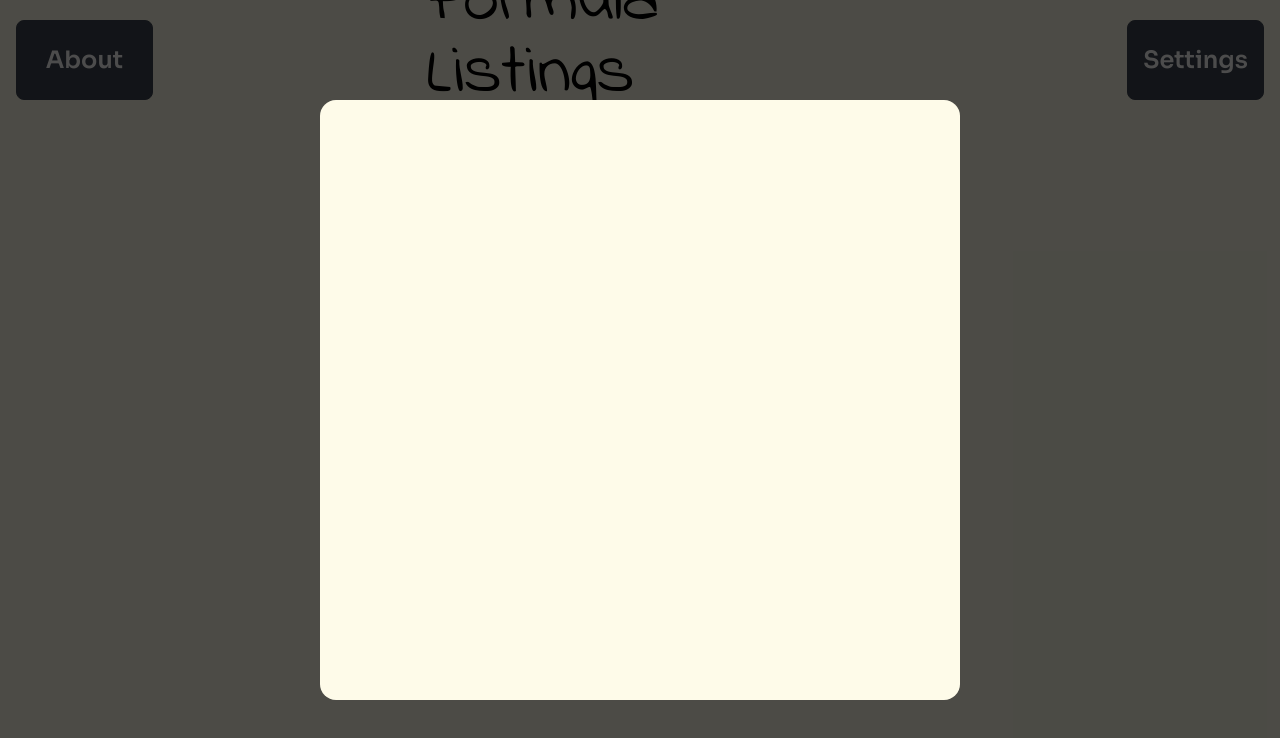
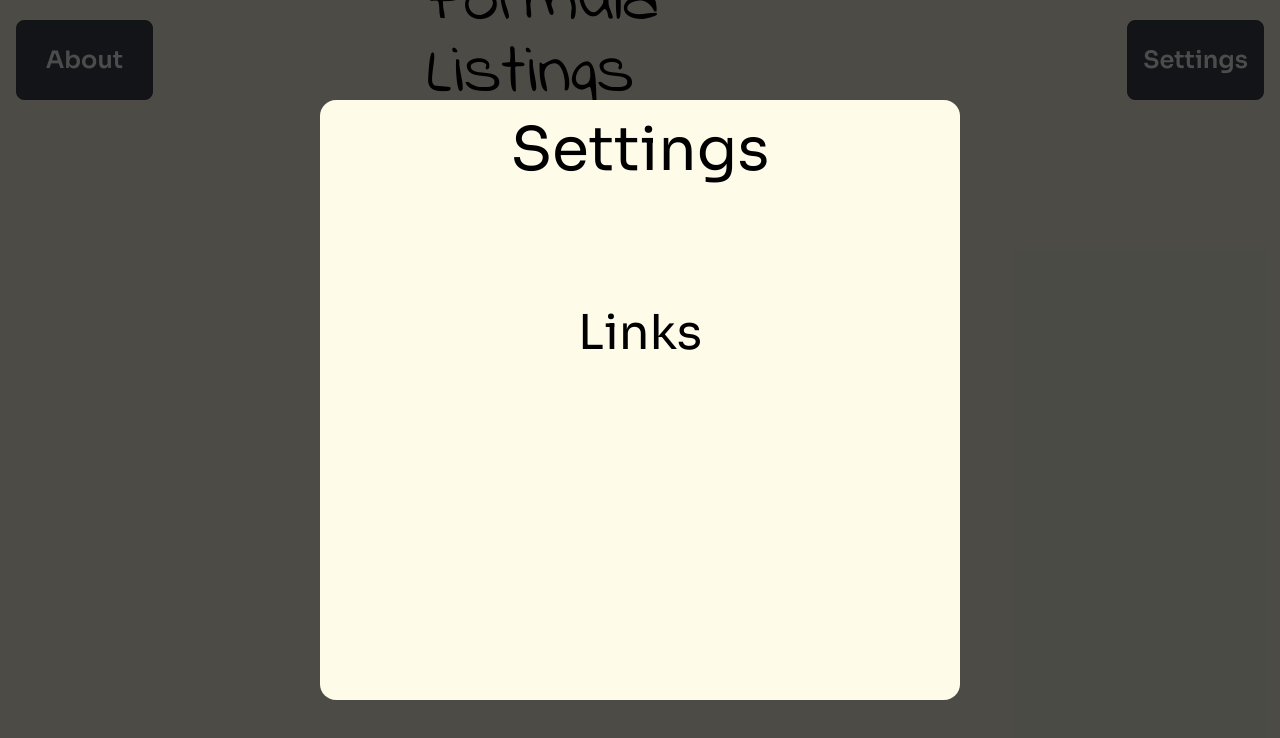
Before and after one commit to TheLDB/FormulaListings, a Next.js app in the folder web/: page / in a window 1280 px wide. Shown: the top 738 px of the page. Built offline with nearby package versions, Linux system fonts and the light colour scheme.

Commit message:
Added some modal styling

```diff
--- a/web/components/Modal.tsx
+++ b/web/components/Modal.tsx
@@ -1,7 +1,26 @@
 const Modal = () => {
     return (
-        <div className="w-full h-full bg-site-neutral rounded-2xl">
+        <div className="w-full h-full bg-site-neutral rounded-2xl flex flex-col">
+            <div className="w-full h-1/6 flex justify-center items-center">
+                <h1 className="font-sora text-6xl text-black">Settings</h1>
+            </div>
+            <div className="w-full h-1/6 flex flex-col items-center opacity-0 HIDDEN FOR NOW :)">
+                <div className="w-full h-1/2 flex justify-center items-center">
+                    <h1 className="font-sora text-5xl text-black">Theme</h1>
+                </div>
+                <div className="w-full h-1/2 flex space-x-8 justify-center items-center">
+                    <h1 className="text-3xl font-sora text-black">Dark Mode?</h1>
+                    <input type="checkbox" className="toggle toggle-lg bg-site-yellow checked:[--b1:259_95%_50%]" />
+                </div>
+            </div>
+            <div className="w-full h-4/6">
+                <div className="w-full h-1/6 flex justify-center items-center">
+                    <h1 className="font-sora text-black text-5xl">Links</h1>
+                </div>
+                <div className="w-full h-5/6">
 
+                </div>
+            </div>
         </div>
     )
 }
--- a/web/pages/index.tsx
+++ b/web/pages/index.tsx
@@ -38,7 +38,7 @@ const Home: NextPage = () => {
 	return (
 		<div className="w-screen h-screen bg-site-neutral">
 			{modalShown && (
-				<div onClick={() => setModalShown(false)} className="flex bg-black/70 justify-center items-center oveflow-x-hidden overflow-y-auto fixed inset-0 z-50 outline-none">
+				<div onClick={() => setModalShown(false)} className="flex bg-black/70 justify-center items-center oveflow-x-hidden overflow-y-auto fixed inset-0 z-50 outline-none transition ease-in-out duration-700">
 					<div onClick={(e) => e.stopPropagation()} className="w-1/2 h-3/4">
 						<Modal />
 					</div>
```
